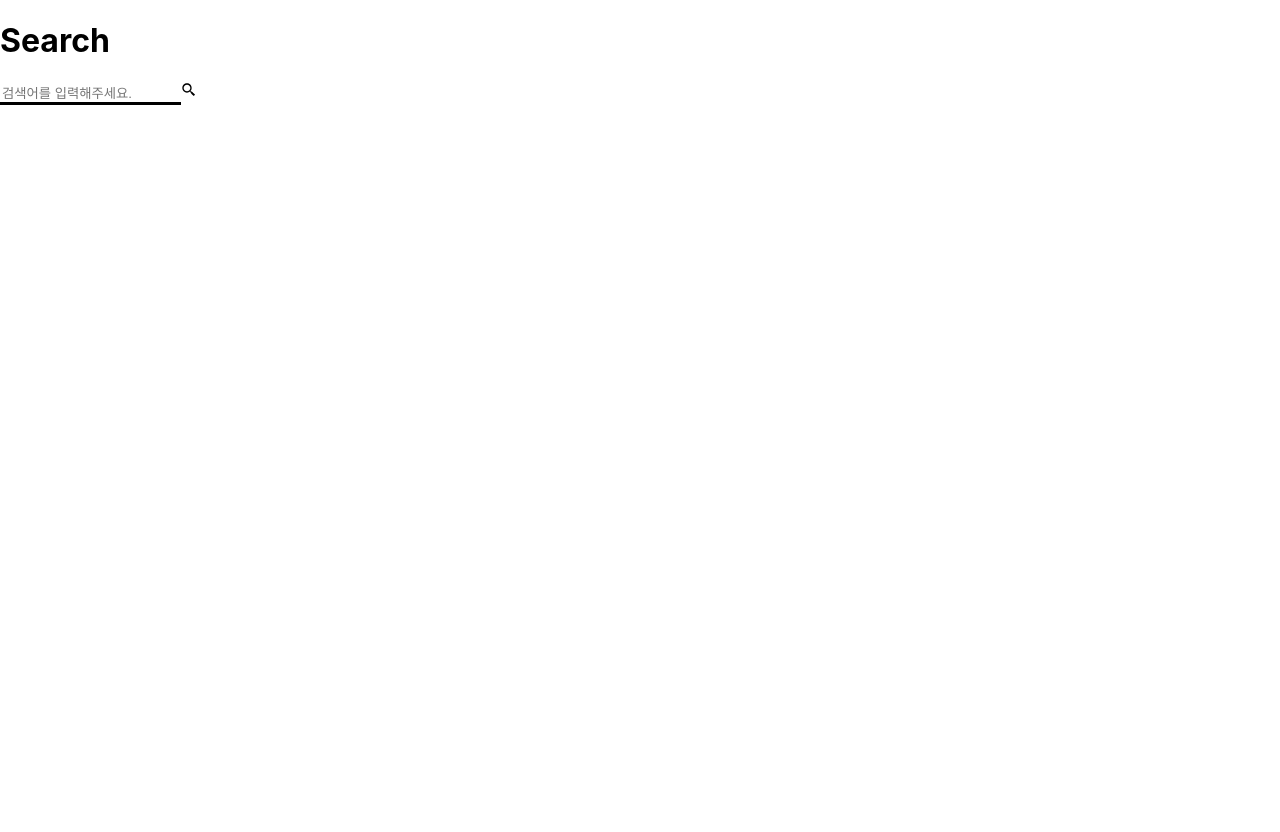
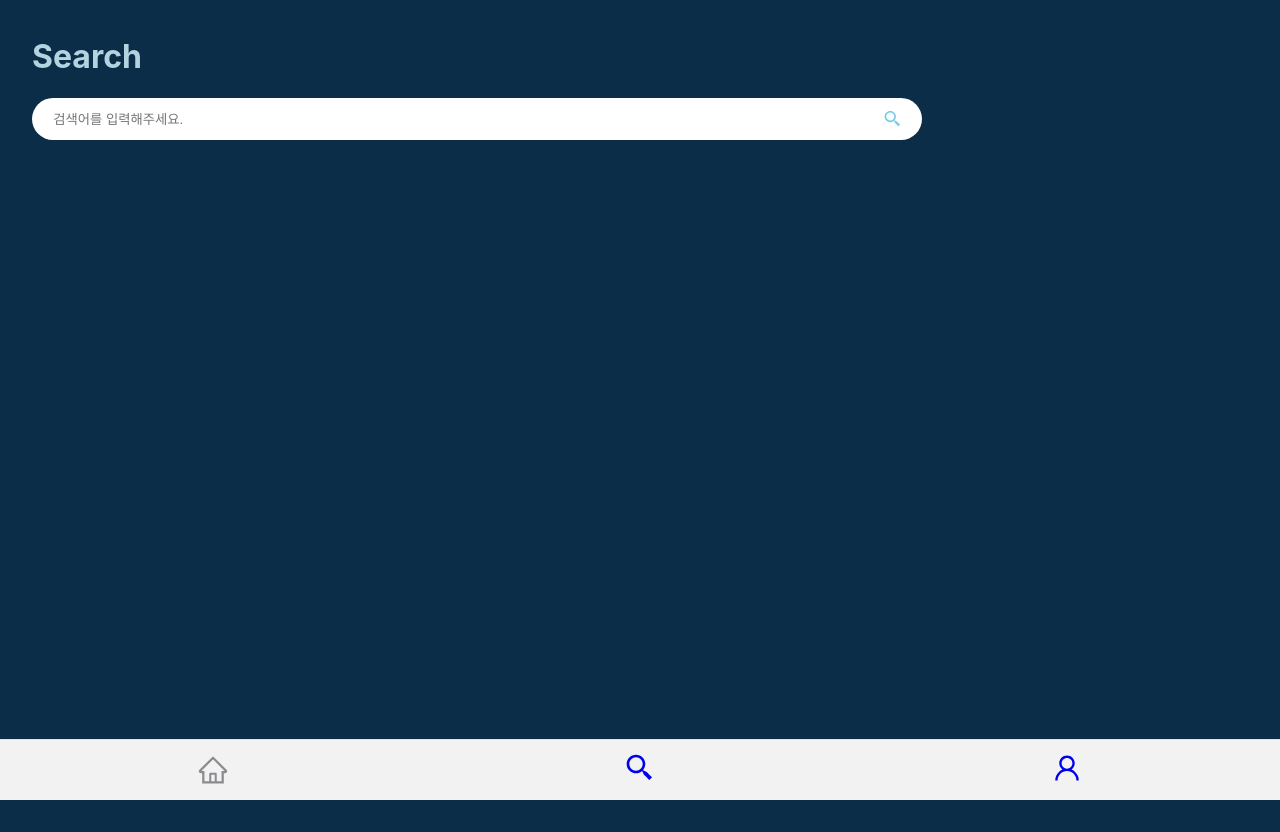
Before and after one commit to chaeikim-tech/chae_player, a React (Create React App) app: page /search in a window 1280 px wide. Before the commit the page ends 800 px from the top, so only its background shows below. Built offline with nearby package versions, Linux system fonts and the light colour scheme.

Commit message:
Search Page add css

```diff
--- a/src/components/Nav.jsx
+++ b/src/components/Nav.jsx
@@ -15,6 +15,7 @@ const Wrapper = styled.div`
     color: #8a8c8f;
     border-top: 1px solid #dee5e7;
     background-color: #f2f2f2;
+    left:0;
     bottom:0;
 `;
 
--- a/src/pages/Player.jsx
+++ b/src/pages/Player.jsx
@@ -6,7 +6,10 @@ import { RiPlayList2Fill } from "react-icons/ri";
 import { MdTune } from "react-icons/md";
 
 const Wrapper = styled.div`
-    padding: 1em 2em;
+    background-color: #0C2D48;
+    color:#B1D4E0;
+    padding: 1rem 2rem;
+    height: 100vh;
 `;
 
 const MusicAlign = styled.div`
@@ -35,7 +38,6 @@ const MusicTimeline = styled(MusicAlign)`
 `;
 
 const MusicBtn = styled(MusicAlign)`
-    color: black;
 `;
 
 const Player = () => {
--- a/src/pages/Search.jsx
+++ b/src/pages/Search.jsx
@@ -1,24 +1,46 @@
 import styled from "styled-components"
+import Nav from '../components/Nav';
 import { BiSearchAlt2 } from 'react-icons/bi';
 
+const Wrapper = styled.div`
+    background-color: #0C2D48;
+    color:#B1D4E0;
+    padding: 1rem 2rem;
+    height: 100vh;
+    overflow: hidden;
+`;
 
 const SearchInput = styled.div`
+    background-color: white;
+    width: 70%;
+    padding: 0.7rem 1.2rem;
+    border-radius: 2rem;
+    display:flex;
+    align-items:center;
     input{
         border: none;
-        border-bottom: 3px solid;
+        width: 100%;
+        &:focus {
+            outline: none;
+        }
+    }
+    .searchIcon{
+        cursor: pointer;
+        color:#74cce9;
     }
 `;
 
 const Search = () => {
 
     return (
-        <>
+        <Wrapper>
             <h1>Search</h1>
             <SearchInput>
                 <input placeholder='검색어를 입력해주세요.'></input>
-                <BiSearchAlt2 />
+                <BiSearchAlt2 className='searchIcon' size="20px" />
             </SearchInput>
-        </>
+            <Nav />
+        </Wrapper>
     )
 }
 
```
